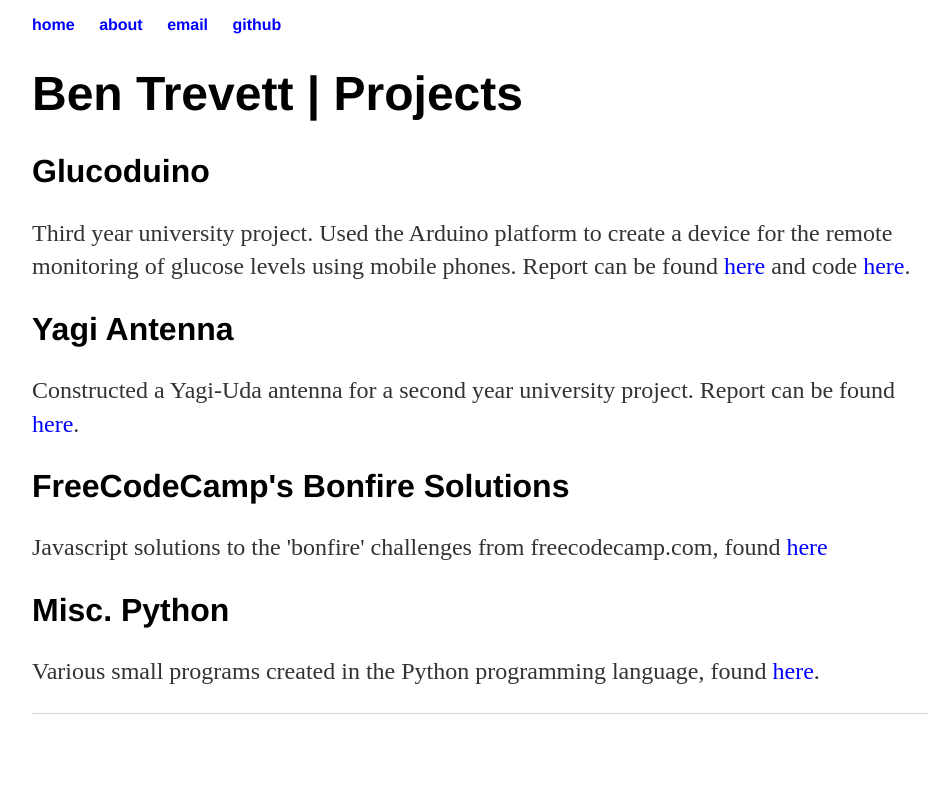
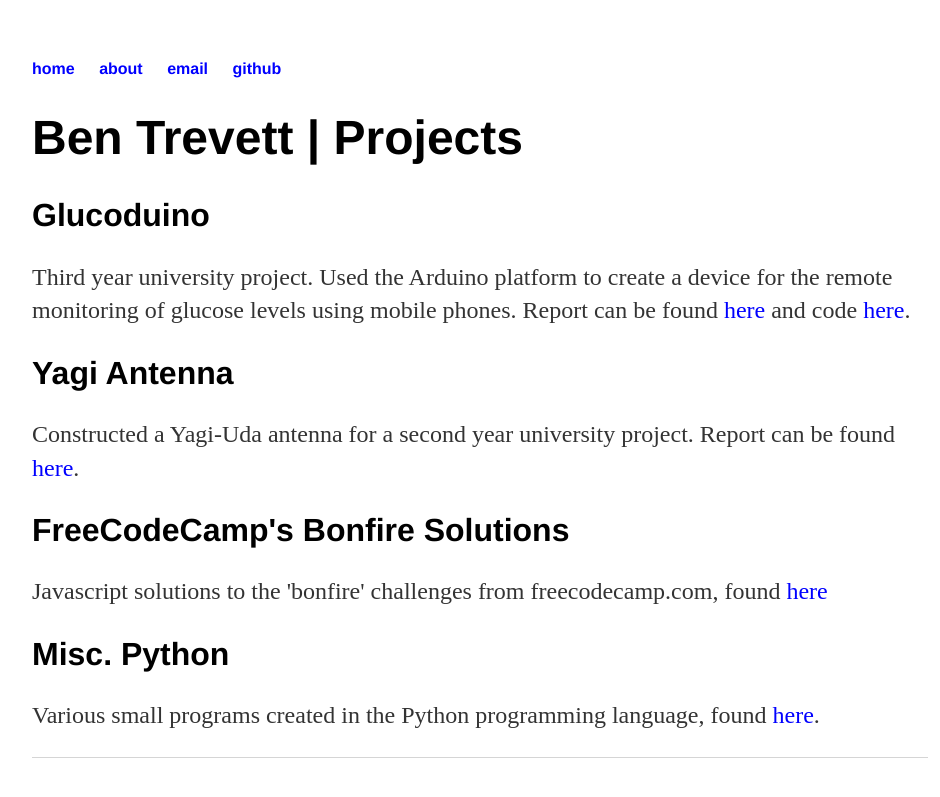
Before and after one commit to bentrevett/bentrevett.github.io, a Jekyll site: the page built from index.html, in a window 1280 px wide. Shown: the top 797 px of the page, without its empty margins (160-1100 px from the left). Built offline with Jekyll 4.4.1, drawn with Linux system fonts in a browser that asks for light colours.

Commit message:
Update main.css

```diff
--- a/css/main.css
+++ b/css/main.css
@@ -1,8 +1,6 @@
 body {
     width: 70%;
     margin: 60px auto;
-    margin-top: 10px;
-    margin-bottom: 10px;
 }
 nav ul, footer ul {
     font-family:'Helvetica', 'Arial', 'Sans-Serif';
```
